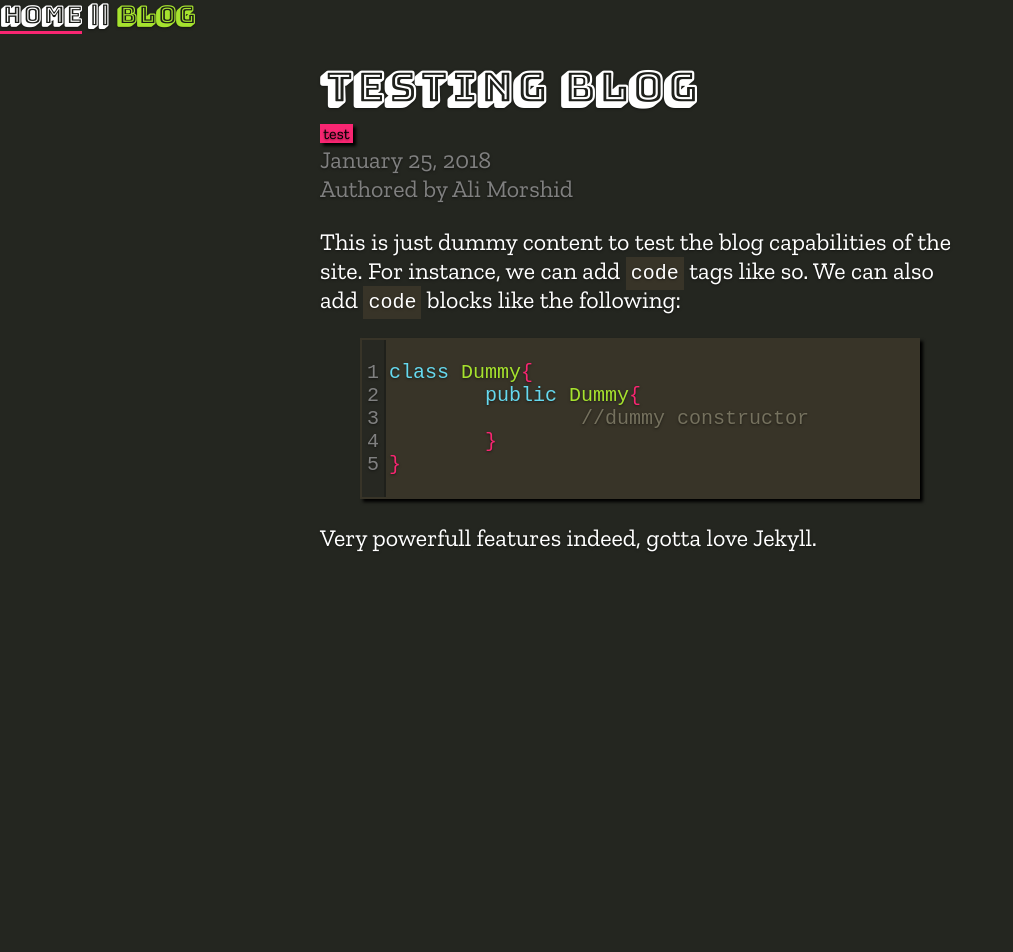
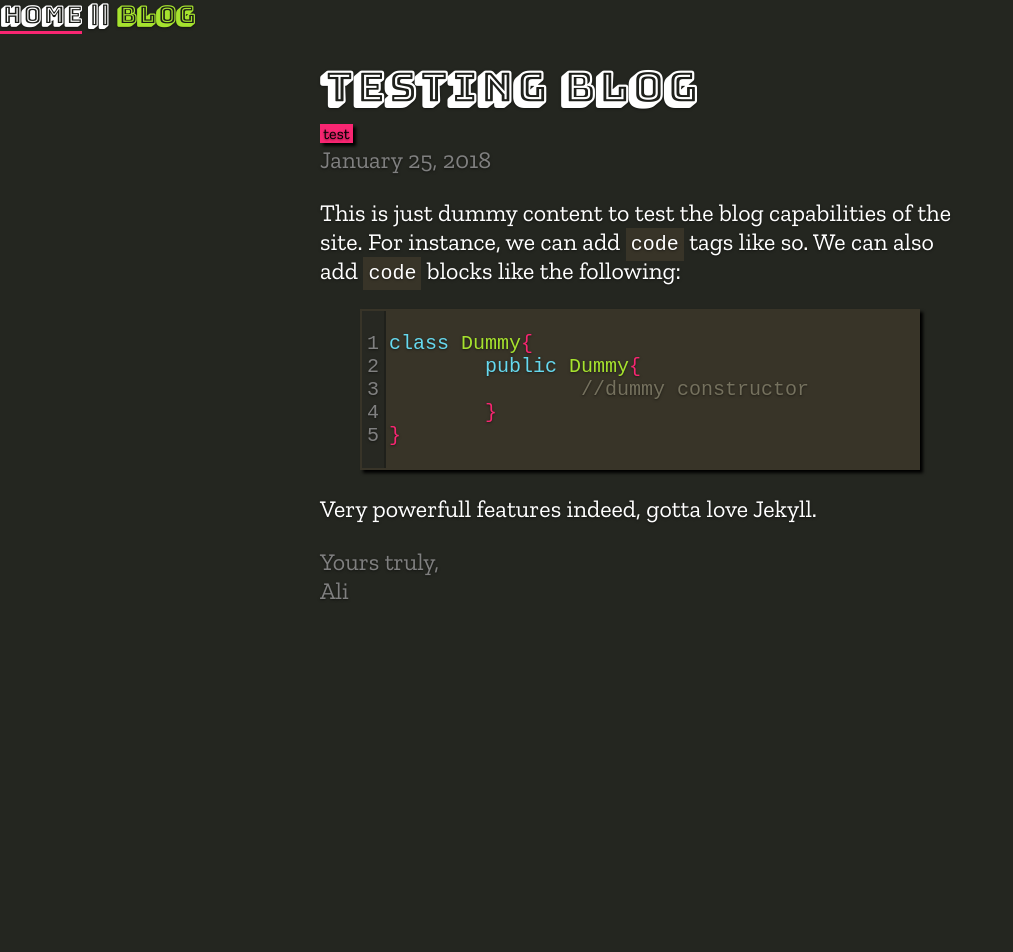
Before and after one commit to aliofyemen/aliofyemen.github.io, a Jekyll site: the page built from _posts/2018-01-25-testing-blog.markdown, in a window 1280 px wide. Shown: the top 952 px of the page, without its empty margins (0-1013 px from the left). Built offline with Jekyll 4.4.1, drawn with Linux system fonts in a browser that asks for light colours.

Commit message:
changed sign off in blog section

```diff
--- a/_layouts/post.html
+++ b/_layouts/post.html
@@ -5,6 +5,6 @@ layout: default
 <span id="blog_header">{{ page.title }}</span><br>
 <span id="blog_tag">{{ page.tags }}</span><br>
 <span id="blog_date">{{ page.date | date: '%B %d, %Y' }}</span><br>
-<span id="blog_date"> Authored by Ali Morshid</span>
 {{ content }}
+<span id="blog_date"> Yours truly, <br>Ali<br><br></span>
 </div>
```
